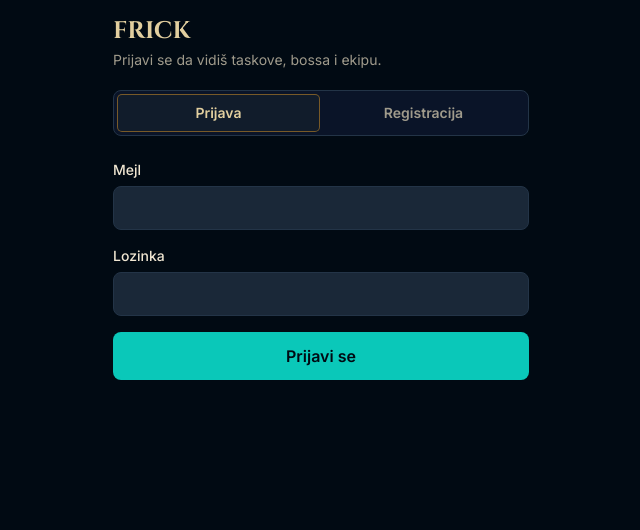
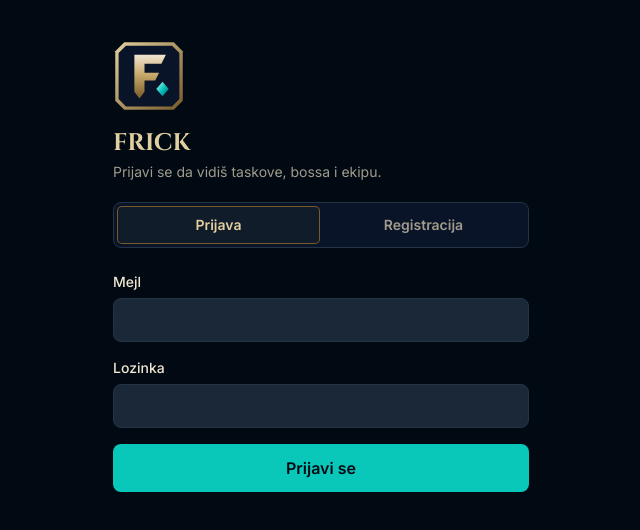
Before and after one commit to veljkodjur1c/frick, a Next.js app: page /login in a window 1280 px wide. Shown: the top 530 px of the page, without its empty margins (319-959 px from the left). Built offline with nearby package versions, Linux system fonts and the light colour scheme.

Commit message:
Show the FRICK logo on the login page (#40)

```diff
--- a/src/app/login/page.tsx
+++ b/src/app/login/page.tsx
@@ -6,6 +6,9 @@ import { safeNextPath } from "@/lib/redirect";
 export default function LoginPage({ searchParams }: PageProps<"/login">) {
   return (
     <>
+      {/* The app logo (same file as the favicon, npm run icons); decorative, the title names the app. */}
+      {/* eslint-disable-next-line @next/next/no-img-element */}
+      <img src="/icons/icon.svg" alt="" width={72} height={72} className="mt-6 mb-4 size-18" />
       <PageHeader showTitle title="FRICK" subtitle="Prijavi se da vidiš taskove, bossa i ekipu." />
       {/* searchParams are request data, so with Cache Components they are read behind a boundary. */}
       <Suspense fallback={<FormSkeleton />}>
```
